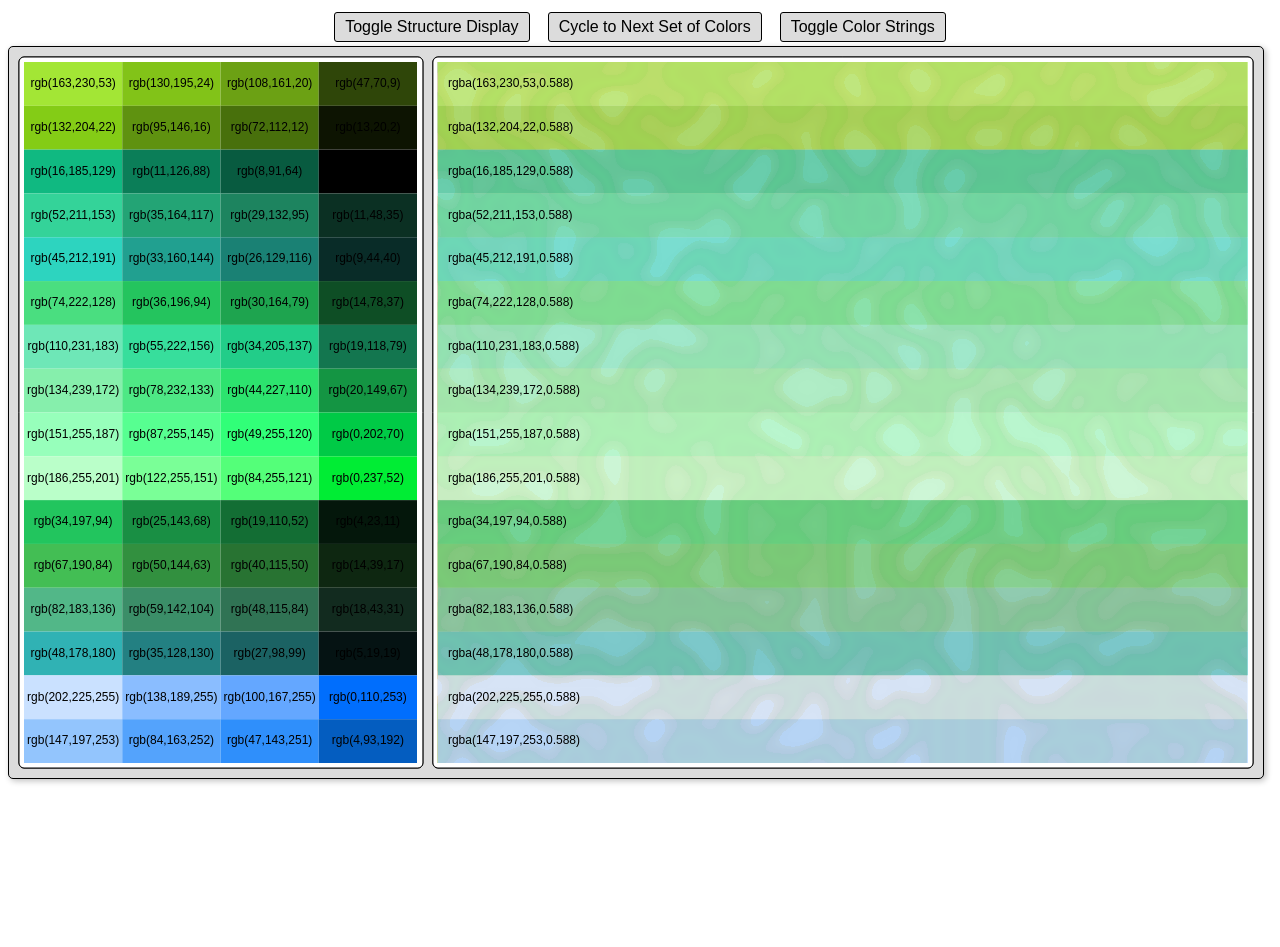
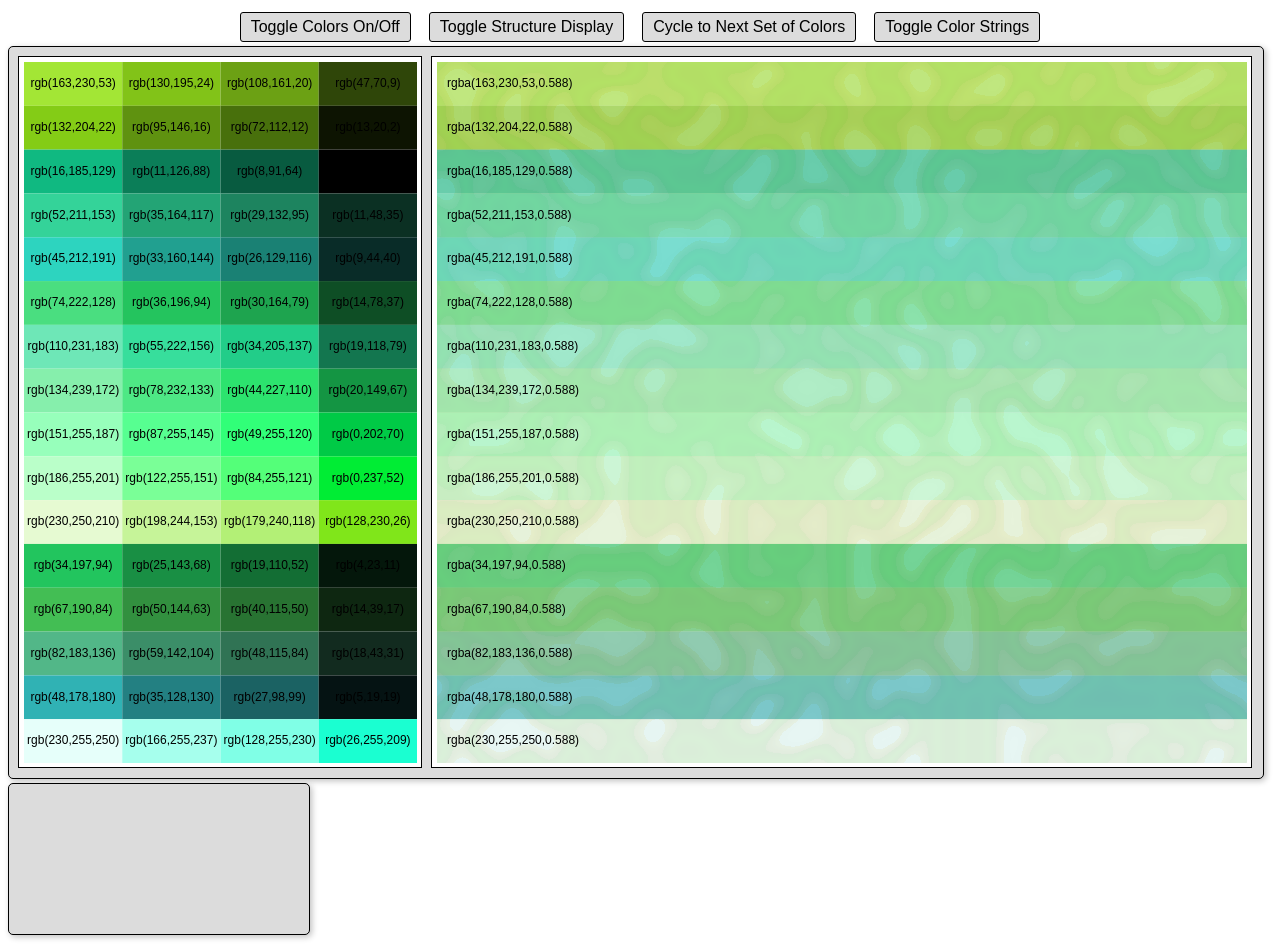
Before and after one commit to GlacialDrift/color-playground, a website built with Vite: page index.html in a window 1280 px wide. Before the commit the page ends 800 px from the top, so only its background shows below. Built offline with nearby package versions, Linux system fonts and the light colour scheme.

Commit message:
rearrange colors. Added ShowColor button to toggle colors on the page. Update rectangle drawing to ensure correct line placement.

```diff
--- a/index.html
+++ b/index.html
@@ -39,13 +39,15 @@
     </head>
     <body>
         <div class="button-container" id="button-container">
+            <button type="button" class="button" id="color-toggle">Toggle Colors On/Off</button>
             <button type="button" class="button" id="structure-toggle">Toggle Structure Display</button>
             <button type="button" class="button" id="cycle-colors">Cycle to Next Set of Colors</button>
-            <button type="button" class="button" id="color-toggle">Toggle Color Strings</button>
+            <button type="button" class="button" id="color-string-toggle">Toggle Color Strings</button>
         </div>
         <div id="app">
-            <canvas id="canvas" class="canvas"></canvas>
-            <script type="module" src="/src/main.ts"></script>
+            <canvas id="background" class="canvas"></canvas>
+            <canvas id="foreground" class="canvas"></canvas>
         </div>
+        <script type="module" src="/src/main.ts"></script>
     </body>
 </html>
--- a/src/Colors.ts
+++ b/src/Colors.ts
@@ -11,10 +11,15 @@ export const Colors: Colord[] = [
     colord("rgb(134,239,172)"), // Light Green
     colord("rgb(151,255,187)"), // Fresh Mint
     colord("rgb(186,255,201)"), // Pale Emerald
+    colord("rgb(230,250,210)"), // Pastel Lime
     colord("rgb(34,197,94)"), // Emerald
     colord("rgb(67,190,84)"), // Fresh Green
     colord("rgb(82,183,136)"), // Jade
     colord("rgb(48,178,180)"), // Teal
+    colord("rgb(230,255,250)"), // Mint Whisper
+    colord("rgb(220,240,250)"), // Ice Blue
+    colord("rgb(204,204,255)"), // Soft Lavender Blue
+    colord("rgb(220,220,255)"), // Meringue Blue
     colord("rgb(202,225,255)"), // Baby Blue
     colord("rgb(147,197,253)"), // Powder Blue
     colord("rgb(125,211,252)"), // Crystal Blue
@@ -31,13 +36,21 @@ export const Colors: Colord[] = [
     colord("rgb(190,92,251)"), // Amethyst
     colord("rgb(217,70,239)"), // Fuchsia
     colord("rgb(192,132,252)"), // Lavender
+    colord("rgb(233,213,255)"), // Light Lilac
     colord("rgb(240,171,252)"), // Orchid
-    colord("rgb(233,213,255)"), // Light Lilac
-    colord("rgb(204,204,255)"), // Soft Lavender Blue
-    colord("rgb(220,220,255)"), // Meringue Blue
-    colord("rgb(220,240,250)"), // Ice Blue
-    colord("rgb(230,255,250)"), // Mint Whisper
-    colord("rgb(230,250,210)"), // Pastel Lime
+    colord("rgb(236,72,153)"), // Deep Pink
+    colord("rgb(244,114,182)"),
+    colord("rgb(220,38,38)"), // Ruby
+    colord("rgb(239,68,68)"), // Crimson
+    colord("rgb(235,75,75)"), // Bright Red
+    colord("rgb(245,101,101)"), // Coral
+    colord("rgb(248,113,113)"), // Warm Red
+    colord("rgb(251,113,133)"), // Watermelon
+    colord("rgb(253,164,175)"), // Salmon Pink
+    colord("rgb(252,165,165)"), // Peach
+    colord("rgb(255,204,229)"), // Blush Pink
+    colord("rgb(250,215,225)"), // Cotton Candy
+    colord("rgb(251,235,245)"), // Rose Powder
     colord("rgb(240,240,200)"), // Light Khaki
     colord("rgb(250,250,210)"), // Pastel Lemon
     colord("rgb(255,240,200)"), // Vanilla
@@ -50,18 +63,5 @@ export const Colors: Colord[] = [
     colord("rgb(251,146,60)"), // Light Orange
     colord("rgb(249,115,22)"), // Tangerine
     colord("rgb(234,88,12)"), // Burnt Orange
-    colord("rgb(133,77,14)"), // Chocolate
-    colord("rgb(251,235,245)"), // Rose Powder
-    colord("rgb(250,215,225)"), // Cotton Candy
-    colord("rgb(255,204,229)"), // Blush Pink
-    colord("rgb(252,165,165)"), // Peach
-    colord("rgb(253,164,175)"), // Salmon Pink
-    colord("rgb(251,113,133)"), // Watermelon
-    colord("rgb(248,113,113)"), // Warm Red
-    colord("rgb(245,101,101)"), // Coral
-    colord("rgb(235,75,75)"), // Bright Red
-    colord("rgb(239,68,68)"), // Crimson
-    colord("rgb(220,38,38)"), // Ruby
-    colord("rgb(236,72,153)"), // Deep Pink
-    colord("rgb(244,114,182)")
+    colord("rgb(133,77,14)") // Chocolate
 ];
--- a/src/Settings.ts
+++ b/src/Settings.ts
@@ -11,6 +11,7 @@ export interface Settings{
     perlin: Perlin;
     showColorStrings: boolean;
     showStructures: boolean;
+    showColors: boolean;
     numColorRows: number;
 }
 
@@ -23,5 +24,6 @@ export const DEFAULT_SETTINGS: Settings = {
     perlin: new Perlin(Math.random()),
     showColorStrings: true,
     showStructures: false,
+    showColors: true,
     numColorRows: 16,
 };
--- a/src/main.ts
+++ b/src/main.ts
@@ -5,16 +5,17 @@ import {DEFAULT_SETTINGS, type Settings} from "./Settings.ts";
 class ColorPlayground {
     private readonly canvas: HTMLCanvasElement;
     private readonly ctx: CanvasRenderingContext2D;
+    private colorToggle: HTMLButtonElement | undefined;
     private colorButton: HTMLButtonElement | undefined;
     private structureToggle: HTMLButtonElement | undefined;
-    private colorToggle: HTMLButtonElement | undefined;
+    private colorStringToggle: HTMLButtonElement | undefined;
     private terrain: number[] | undefined;
     private innerBoxes: innerBox[] | undefined;
     private settings: Settings;
 
     constructor(){
 
-        this.canvas = document.getElementById("canvas") as HTMLCanvasElement;
+        this.canvas = document.getElementById("background") as HTMLCanvasElement;
         if(!this.canvas) throw new Error("Cannot get Canvas Element");
 
         const div = document.getElementById("button-container") as HTMLElement;
@@ -37,6 +38,7 @@ class ColorPlayground {
 
         this.colorButton = document.getElementById("cycle-colors") as HTMLButtonElement;
         this.structureToggle = document.getElementById("structure-toggle") as HTMLButtonElement;
+        this.colorStringToggle = document.getElementById("color-string-toggle") as HTMLButtonElement;
         this.colorToggle = document.getElementById("color-toggle") as HTMLButtonElement;
 
         this.addEventListeners();
@@ -54,10 +56,15 @@ class ColorPlayground {
             this.redraw();
         });
 
-        this.colorToggle?.addEventListener("click", () => {
+        this.colorStringToggle!.addEventListener("click", () => {
             this.settings.showColorStrings = !this.settings.showColorStrings;
             this.redraw();
         });
+
+        this.colorToggle!.addEventListener("click", () => {
+            this.settings.showColors = !this.settings.showColors;
+            this.redraw();
+        })
     }
 
     draw() {
@@ -65,8 +72,10 @@ class ColorPlayground {
         this.settings.numColorRows = Math.min(Math.floor(this.innerBoxes[0].height / 40), 16);
         this.terrain = this.generateTerrain(this.innerBoxes[1]);
         this.drawPerlinTerrain(this.innerBoxes[1]);
-        this.drawLeftColors(this.innerBoxes[0], this.settings.colors);
-        this.drawRightColors(this.innerBoxes[1], this.settings.colors);
+        if(this.settings.showColors) {
+            this.drawLeftColors(this.innerBoxes[0], this.settings.colors);
+            this.drawRightColors(this.innerBoxes[1], this.settings.colors);
+        }
     }
 
     generateTerrain(innerBox: innerBox): number[] {
@@ -87,8 +96,10 @@ class ColorPlayground {
     redraw() {
         this.drawBackgroundBoxes(this.settings.boxFractions);
         this.drawPerlinTerrain(this.innerBoxes![1]);
-        this.drawLeftColors(this.innerBoxes![0], this.settings.colors);
-        this.drawRightColors(this.innerBoxes![1], this.settings.colors);
+        if(this.settings.showColors) {
+            this.drawLeftColors(this.innerBoxes![0], this.settings.colors);
+            this.drawRightColors(this.innerBoxes![1], this.settings.colors);
+        }
     }
 
     drawBackgroundBoxes(boxFractions: number[]): innerBox[] {
@@ -97,11 +108,11 @@ class ColorPlayground {
         ctx.fillStyle = 'white';
         ctx.strokeStyle = '#000000';
         ctx.lineWidth = 1;
+        const offset = 0.5;
         const width = ctx.canvas.width;
         const height = ctx.canvas.height;
         const spacer = this.settings.spacer;
-        const rectRadius = 5;
-        const boxHeight = (height - 2*spacer);
+        const boxHeight = Math.floor(height - 2*spacer);
 
         let x = 0;
         const size = boxFractions.length;
@@ -110,12 +121,15 @@ class ColorPlayground {
         boxFractions.forEach((boxFraction: number) => {
             const xOffset = x + spacer;
             const yOffset = spacer;
-            const boxWidth = (width - (size+1) * spacer) * boxFraction;
+            const boxWidth = Math.floor((width - (size+1) * spacer) * boxFraction);
 
             const fill = colord("#ffffff");
             const stroke = colord("#000000");
+            ctx.fillStyle = fill.toString();
+            ctx.strokeStyle = stroke.toString();
 
-            this.drawRoundedRect(xOffset, yOffset, boxWidth, boxHeight, rectRadius, fill, stroke);
+            ctx.fillRect(xOffset-offset, yOffset-offset, boxWidth, boxHeight);
+            ctx.strokeRect(xOffset-offset, yOffset-offset, boxWidth, boxHeight);
 
 
             const innerBox = {
```
